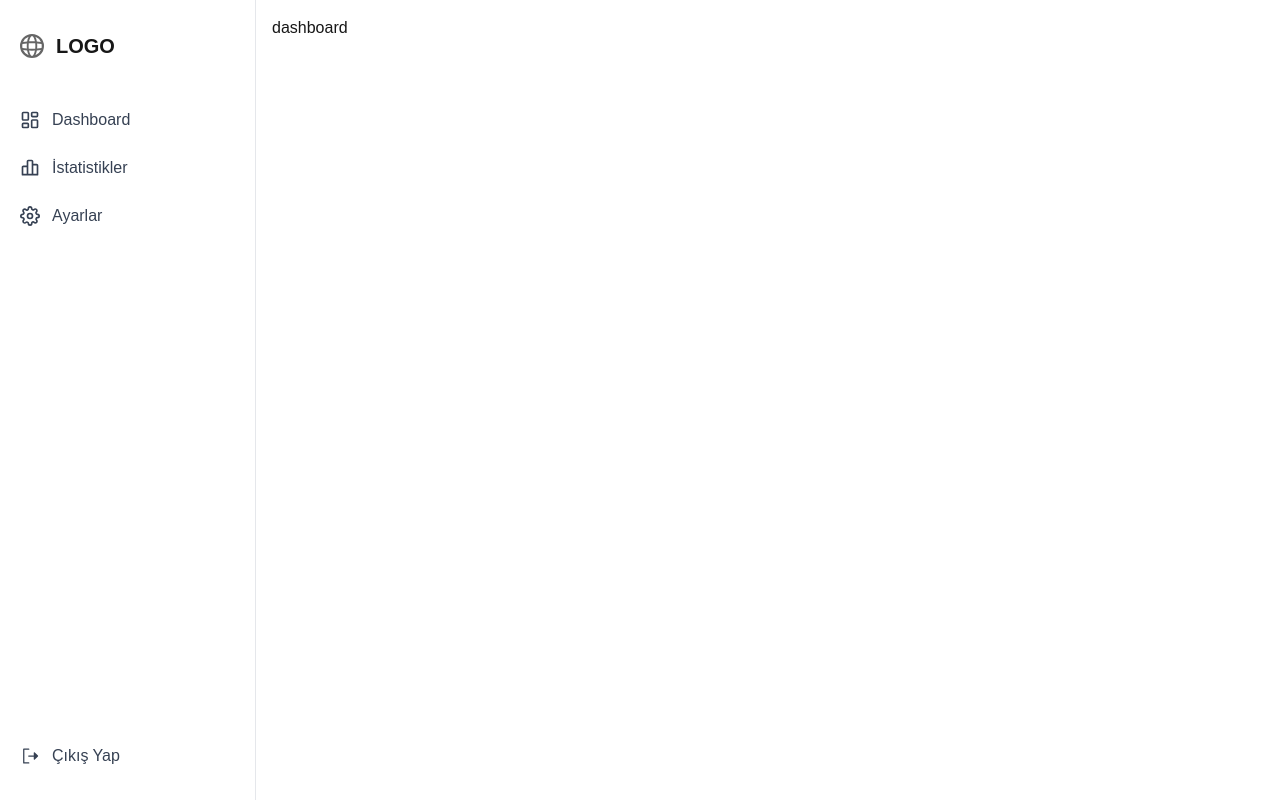
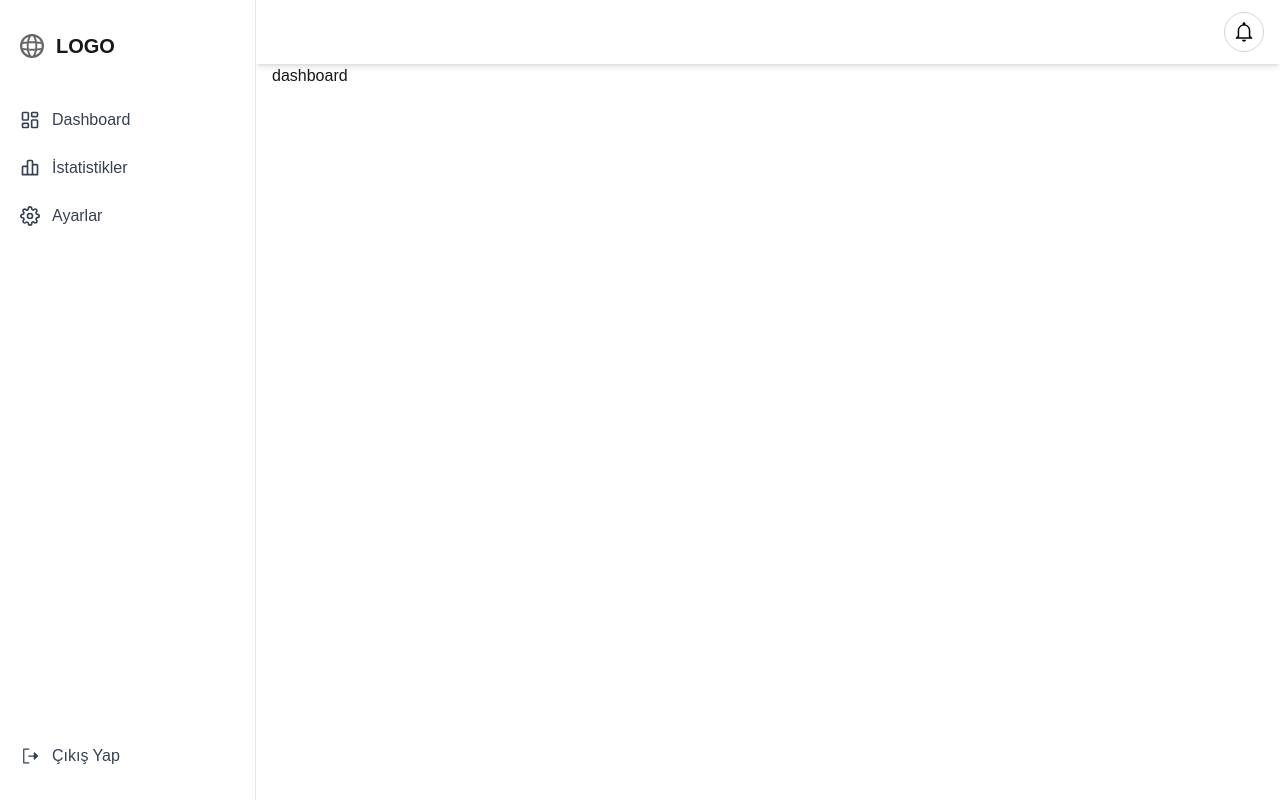
Before and after one commit to Medyanes-360/bilfen-backend, a Next.js app: page / in a window 1280 px wide. Built offline with nearby package versions, Linux system fonts and the light colour scheme.

Commit message:
add navbar

```diff
--- a/app/layout.js
+++ b/app/layout.js
@@ -1,5 +1,6 @@
+import "./globals.css";
+import Navbar from "@/components/navbar";
 import Sidebar from "@/components/sidebar";
-import "./globals.css";
 
 export const metadata = {
   title: "Create Next App",
@@ -9,12 +10,15 @@ export const metadata = {
 export default function RootLayout({ children }) {
   return (
     <html lang="en">
-      <body>
-        <div className="flex min-h-screen">
-          <div className="md:relative md:w-64">
-            <Sidebar />
+      <body className="relative flex">
+        <Sidebar />
+        <div className="flex flex-col flex-1 md:ml-64">
+          <div className="fixed top-0 left-0 w-full md:left-64 z-30">
+            <Navbar />
           </div>
-          <main className="flex-1 p-4">{children}</main>
+          <main className="pt-16 p-4">
+            {children}
+          </main>
         </div>
       </body>
     </html>
--- /dev/null
+++ b/components/navbar.jsx
@@ -0,0 +1,27 @@
+"use client";
+import { IoMdNotificationsOutline } from "react-icons/io";
+import { RxHamburgerMenu } from "react-icons/rx";
+import { useSidebarStore } from "@/utils";
+
+export default function Navbar() {
+    const toggleSidebar = useSidebarStore((state) => state.toggle);
+
+    return (
+        <nav className="h-16 md:w-[calc(100%-16rem)] w-full bg-white text-black flex items-center justify-between px-4 shadow-md">
+            <div className="flex items-center">
+                <button
+                    onClick={toggleSidebar}
+                    className="md:hidden p-2 rounded-md hover:bg-gray-100 transition"
+                >
+                    <RxHamburgerMenu size={24} />
+                </button>
+            </div>
+
+            <div className="flex items-center space-x-4">
+                <div className="w-10 h-10 rounded-full border border-gray-300 flex items-center justify-center cursor-pointer hover:bg-gray-100 transition">
+                    <IoMdNotificationsOutline size={24} />
+                </div>
+            </div>
+        </nav>
+    );
+}
--- a/components/sidebar/index.jsx
+++ b/components/sidebar/index.jsx
@@ -1,69 +1,30 @@
 "use client";
-
-import { useState, useEffect } from "react";
 import Link from "next/link";
 import { LuLayoutDashboard } from "react-icons/lu";
 import { PiSignOutFill } from "react-icons/pi";
 import { BiBarChartAlt2 } from "react-icons/bi";
-import { HiChevronLeft, HiChevronRight } from "react-icons/hi";
 import { FiSettings } from "react-icons/fi";
+import { HiX } from "react-icons/hi";
+import { useSidebarStore } from "@/utils";
 
-const Sidebar = () => {
-  const [isOpen, setIsOpen] = useState(true);
-  const [isMobile, setIsMobile] = useState(false);
-
-  useEffect(() => {
-    const handleResize = () => {
-      const mobile = window.innerWidth < 768;
-      setIsMobile(mobile);
-      setIsOpen(!mobile);
-    };
-
-    // SSR koruması
-    if (typeof window !== "undefined") {
-      handleResize();
-      window.addEventListener("resize", handleResize);
-      return () => window.removeEventListener("resize", handleResize);
-    }
-  }, []);
-
-  const toggleSidebar = () => {
-    setIsOpen(!isOpen);
-  };
+export default function Sidebar() {
+  const { isOpen, close } = useSidebarStore();
 
   return (
-    <>
-      {/* Mobilde açma butonu */}
-      {isMobile && !isOpen && (
-        <button
-          onClick={toggleSidebar}
-          className="fixed bottom-6 left-4 z-10 bg-white p-3 shadow-md rounded-full opacity-80 hover:opacity-100 transition-opacity"
+    <div
+      className={`fixed top-0 left-0 h-screen w-64 bg-white border-r border-gray-200 z-50 flex flex-col transition-transform duration-300
+      ${isOpen ? "translate-x-0" : "-translate-x-full"}
+      md:translate-x-0`}
     >
-          <HiChevronRight size={24} />
-        </button>
-      )}
-
-      {/* Sidebar */}
-      <div
-        className={`fixed top-0 left-0 h-screen bg-white border-r border-gray-200 transition-transform duration-300 z-50 flex flex-col
-          ${isMobile ? (isOpen ? "w-64 translate-x-0" : "-translate-x-full") : "w-64"}
-        `}
-      >
-        {/* Logo ve Kapatma Butonu */}
       <div className="py-8 flex justify-between items-center px-5">
         <div className="flex items-center gap-3">
           <img src="/globe.svg" alt="Logo" className="w-6 h-6" />
           <span className="text-xl font-bold">LOGO</span>
         </div>
-
-          {isMobile && (
-            <button onClick={toggleSidebar} className="text-gray-700">
-              <HiChevronLeft size={20} />
+        <button onClick={close} className="md:hidden">
+          <HiX size={24} />
         </button>
-          )}
       </div>
-
-        {/* Menü Linkleri */}
       <ul className="flex flex-col gap-6 px-5 mt-4 flex-grow">
         <li>
           <Link href="/" className="flex items-center gap-3 text-base font-medium text-gray-700 hover:text-black">
@@ -85,7 +46,6 @@ const Sidebar = () => {
         </li>
       </ul>
 
-        {/* Çıkış Butonu */}
       <div className="px-5 pb-8">
         <button className="flex items-center gap-3 text-base font-medium text-gray-700 hover:text-black w-full">
           <PiSignOutFill size={20} />
@@ -93,8 +53,5 @@ const Sidebar = () => {
         </button>
       </div>
     </div>
-    </>
   );
-};
-
-export default Sidebar;
+}
--- a/package.json
+++ b/package.json
@@ -15,7 +15,8 @@
     "next-auth": "^4.24.11",
     "react": "^19.0.0",
     "react-dom": "^19.0.0",
-    "react-icons": "^5.5.0"
+    "react-icons": "^5.5.0",
+    "zustand": "^5.0.3"
   },
   "devDependencies": {
     "@eslint/eslintrc": "^3",
--- /dev/null
+++ b/utils/index.js
@@ -0,0 +1,8 @@
+"use client";
+import { create } from "zustand";
+
+export const useSidebarStore = create((set) => ({
+  isOpen: false,
+  toggle: () => set((state) => ({ isOpen: !state.isOpen })),
+  close: () => set({ isOpen: false }),
+}));
```
Also changed, not shown: 1 other file (tests, documents, lock files or other folders). Lines whose indentation alone changed are shown as unchanged.
